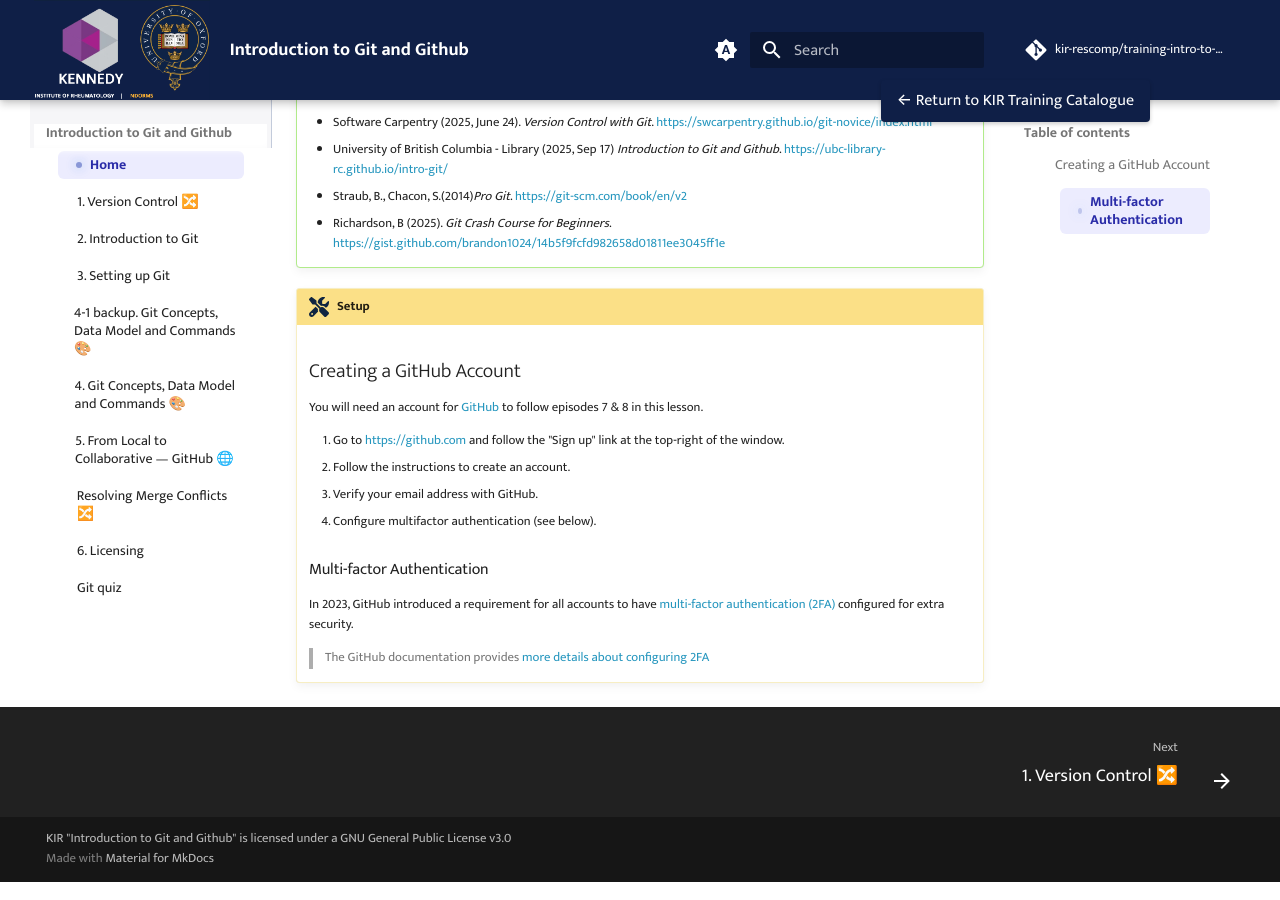
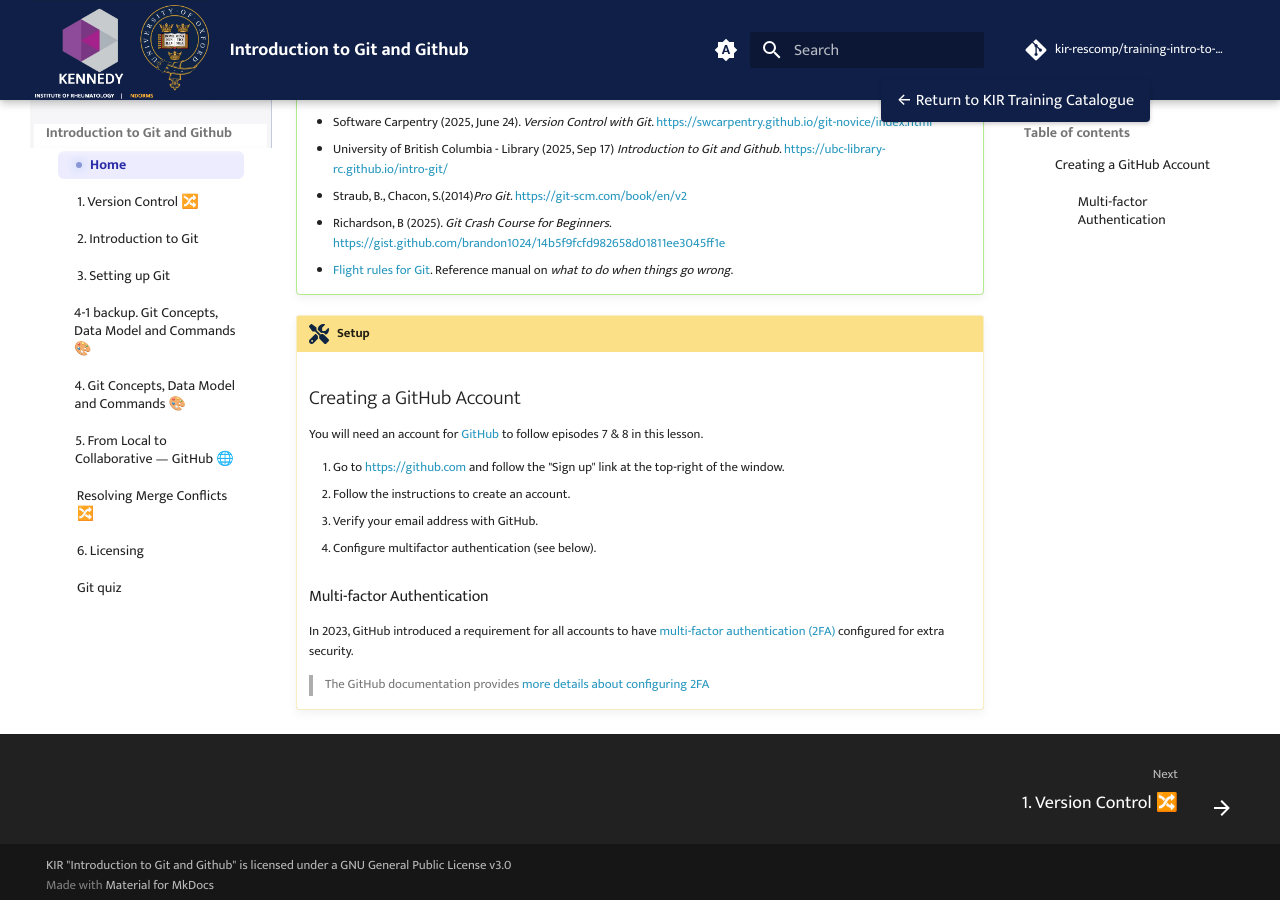
Before and after one commit to kir-rescomp/training-intro-to-git-github, an MkDocs documentation site: the page built from docs/index.md, in a window 1280 px wide and 900 px high, scrolled down 771 px. Built offline with MkDocs 1.6.1 and Material for MkDocs 9.7.7, drawn with Linux system fonts in a browser that asks for light colours; comment, search, counter and statistics services are not loaded.

Commit message:
add Git flight rules to index page

```diff
--- a/docs/index.md
+++ b/docs/index.md
@@ -40,8 +40,7 @@
     - University of British Columbia - Library (2025, Sep 17) _Introduction to Git and Github_. https://ubc-library-rc.github.io/intro-git/
     - Straub, B., Chacon, S.(2014)_Pro Git_. https://git-scm.com/book/en/v2
     - Richardson, B (2025). _Git Crash Course for Beginners_. https://gist.github.com/brandon1024/14b5f9fcfd982658d01811ee3045ff1e
-
-
+    - [Flight rules for Git](https://github.com/k88hudson/git-flight-rules?tab=readme-ov-file#i-want-to-find-a-string-in-any-commit). Reference manual on *what to do when things go wrong*.
 
 !!! screwdriver-wrench "Setup"
 
```
